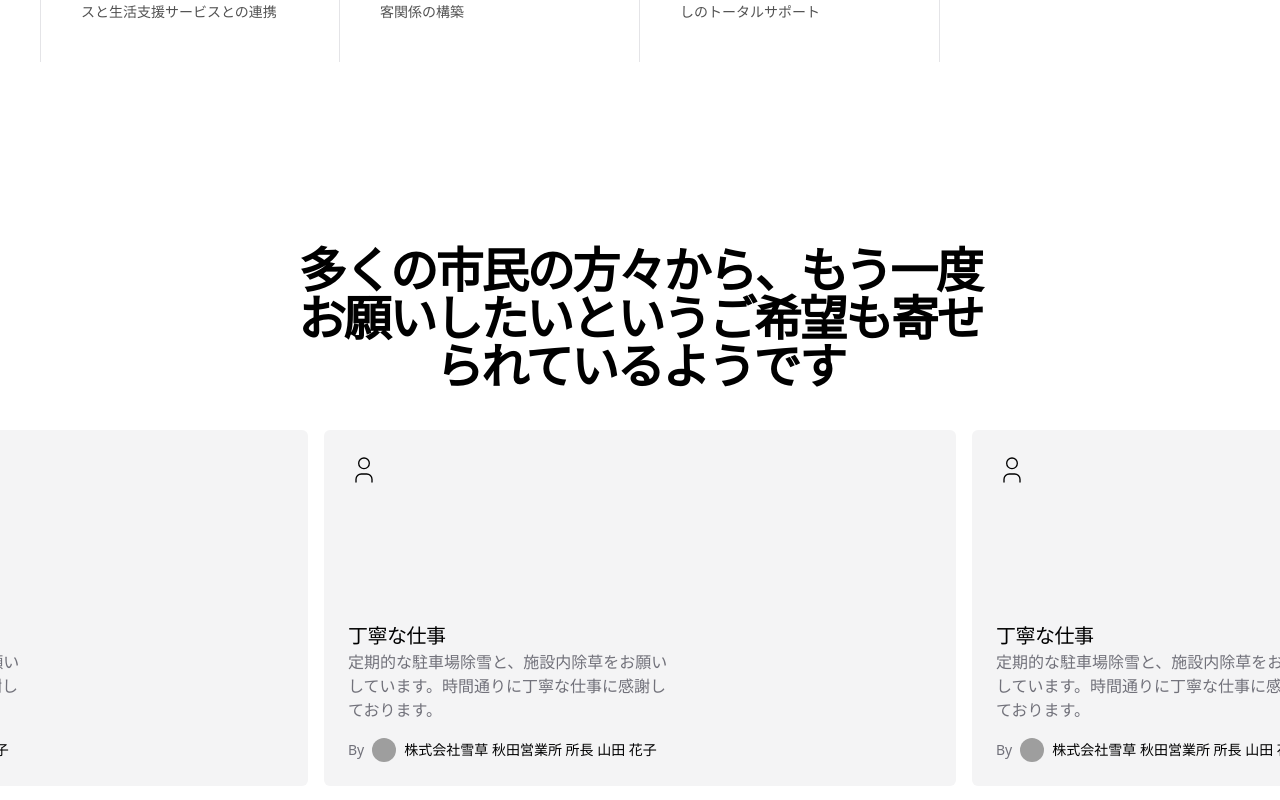
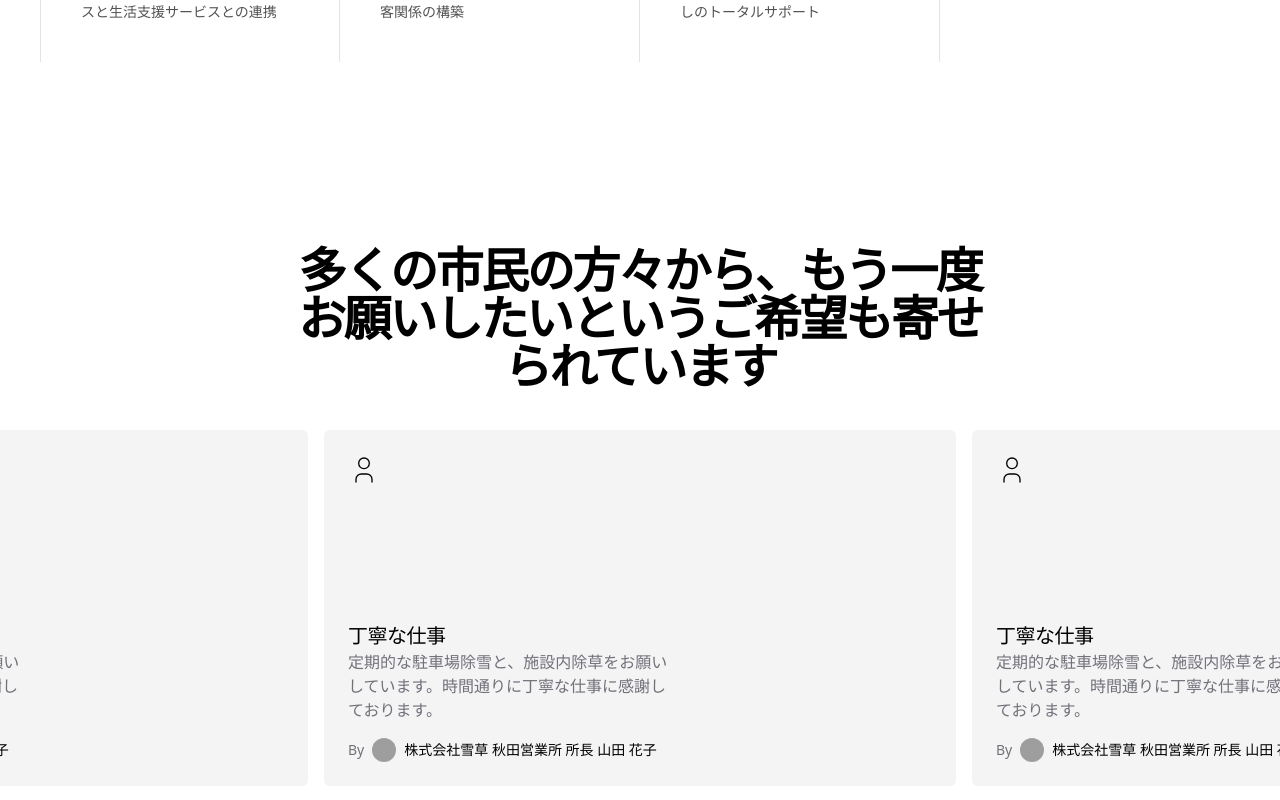
Before and after one commit to mitsukura/shikimori, a Next.js app: page / in a window 1280 px wide. Shown: the part 1507-2307 px from the top of the page. Built offline with nearby package versions, Linux system fonts and the light colour scheme; no server answers; the database is empty; grey boxes are pictures that could not be loaded.

Commit message:
fix: Update testimonial heading text for better clarity and formality (#48)

```diff
--- a/app/components/Testimonials.tsx
+++ b/app/components/Testimonials.tsx
@@ -35,7 +35,7 @@ export function Testimonials() {
       <div className='mx-auto'>
         <div className='flex flex-col gap-10'>
           <h2 className='mx-auto text-center text-3xl font-bold tracking-tighter md:text-5xl lg:max-w-3xl px-10'>
-            多くの市民の方々から、もう一度お願いしたいというご希望も寄せられているようです
+            多くの市民の方々から、もう一度お願いしたいというご希望も寄せられています
           </h2>
           <Carousel setApi={setApi} className='w-full'>
             <CarouselContent>
```
